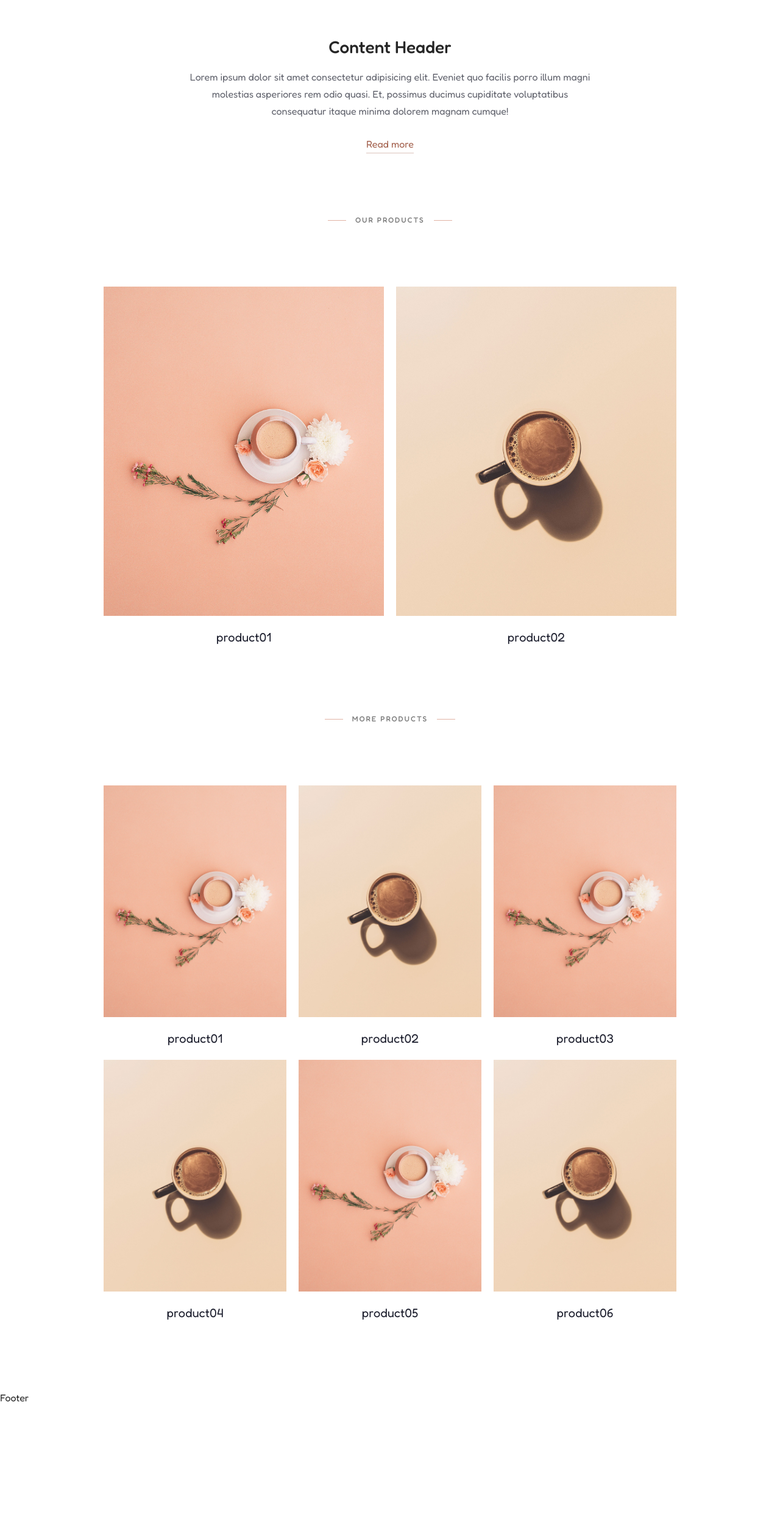
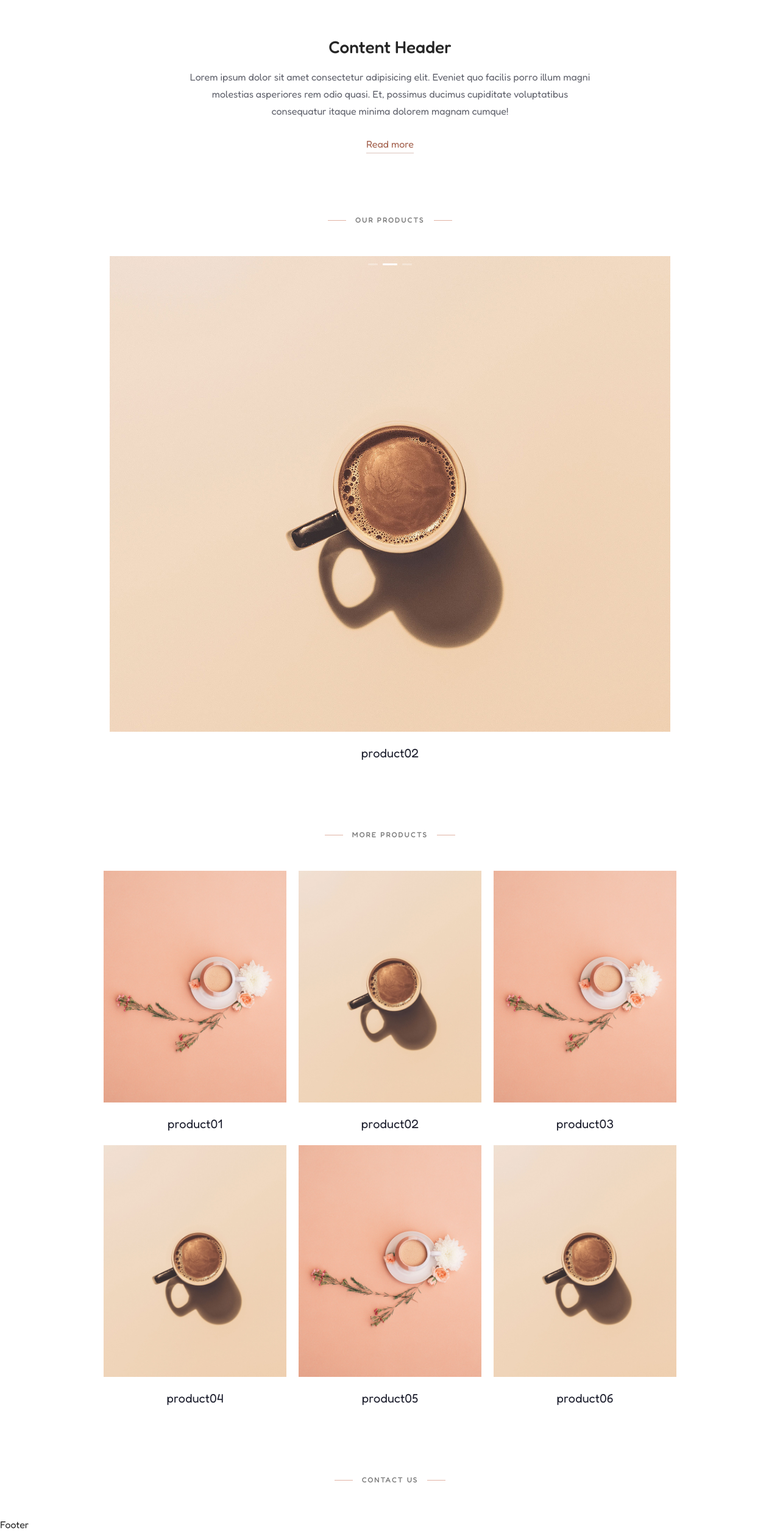
Before and after one commit to alohadancemeow/next-temple-demo, a Next.js app: page / in a window 1280 px wide. Shown: the part 697-3211 px from the top of the page at 61% size. Before the commit the page ends 3003 px from the top, so only its background shows below. Built offline with nearby package versions, Linux system fonts and the light colour scheme.

Commit message:
add Carousel

```diff
--- a/components/Content/Products/styles.js
+++ b/components/Content/Products/styles.js
@@ -16,9 +16,14 @@ export const ProductItem = styled.div`
 export const ProductItemImage = styled(Image)`
     position: relative;
     margin-bottom: 10px;
-    width: 460px;
-    height: 540px;
-    object-fit: cover;
+
+    &.ant-image-img {
+        /* width: 460px;
+        height: 540px; */
+        width: 920px;
+        height: 780px;
+        object-fit: cover;
+    }
 
     /* background-image: url('/image1.jpg');
     background-position: 50% 50%;
--- a/components/Content/index.jsx
+++ b/components/Content/index.jsx
@@ -14,12 +14,14 @@ import {
     Line,
     ProductBox,
     ProductWrapper,
-    ProductWrapper2
 } from './styles'
+
+import { Carousel } from 'antd'
 
 const fakeProduct1 = [
     { id: '1', desc: 'product01', image: '/image1.jpg' },
     { id: '2', desc: 'product02', image: '/image2.jpg' },
+    { id: '3', desc: 'product03', image: '/image1.jpg' },
 ]
 const fakeProduct2 = [
     { id: '1', desc: 'product01', image: '/image1.jpg' },
@@ -29,6 +31,7 @@ const fakeProduct2 = [
     { id: '5', desc: 'product05', image: '/image1.jpg' },
     { id: '6', desc: 'product06', image: '/image2.jpg' },
 ]
+
 
 const Content = () => {
     return (
@@ -49,11 +52,17 @@ const Content = () => {
                 </SubHeadLine>
 
                 <ProductBox>
-                    <ProductWrapper>
+                    <Carousel
+                        autoplay
+                        draggable
+                        dotPosition='top'
+                    >
                         {fakeProduct1.map(item => (
-                            <ProductSection1 item={item} key={item.id} />
+                            <div style={{ width: 'fit-content' }} key={item.id}>
+                                <ProductSection1 item={item} key={item.id} />
+                            </div>
                         ))}
-                    </ProductWrapper>
+                    </Carousel>
                 </ProductBox>
 
                 <SubHeadLine>
@@ -63,12 +72,18 @@ const Content = () => {
                 </SubHeadLine>
 
                 <ProductBox>
-                    <ProductWrapper2>
+                    <ProductWrapper>
                         {fakeProduct2.map(item => (
                             <ProductSection2 item={item} key={item.id} />
                         ))}
-                    </ProductWrapper2>
+                    </ProductWrapper>
                 </ProductBox>
+
+                <SubHeadLine>
+                    <Line />
+                    <Label>Contact us</Label>
+                    <Line />
+                </SubHeadLine>
 
             </ContenWrapper>
         </ContentSection>
--- a/components/Content/styles.js
+++ b/components/Content/styles.js
@@ -49,7 +49,7 @@ export const TextLink = styled.a`
 `
 
 export const SubHeadLine = styled.div`
-    margin-bottom: 100px;
+    margin-bottom: 50px;
     display: flex;
     align-items: center;
     text-align: center;
@@ -82,14 +82,6 @@ export const ProductBox = styled.div`
 `
 
 export const ProductWrapper = styled.div`
-    display: flex;
-    flex-direction: row;
-    margin: 0 -10px;
-    flex-wrap: wrap;
-    align-items: flex-start;
-    align-content: flex-start;
-`
-export const ProductWrapper2 = styled.div`
     display: grid;
     grid-template-columns: 1fr 1fr 1fr;
     gap: 10px 0;
```
Also changed, not shown: components/Content/Products/ProductSection1.jsx (indentation only).
